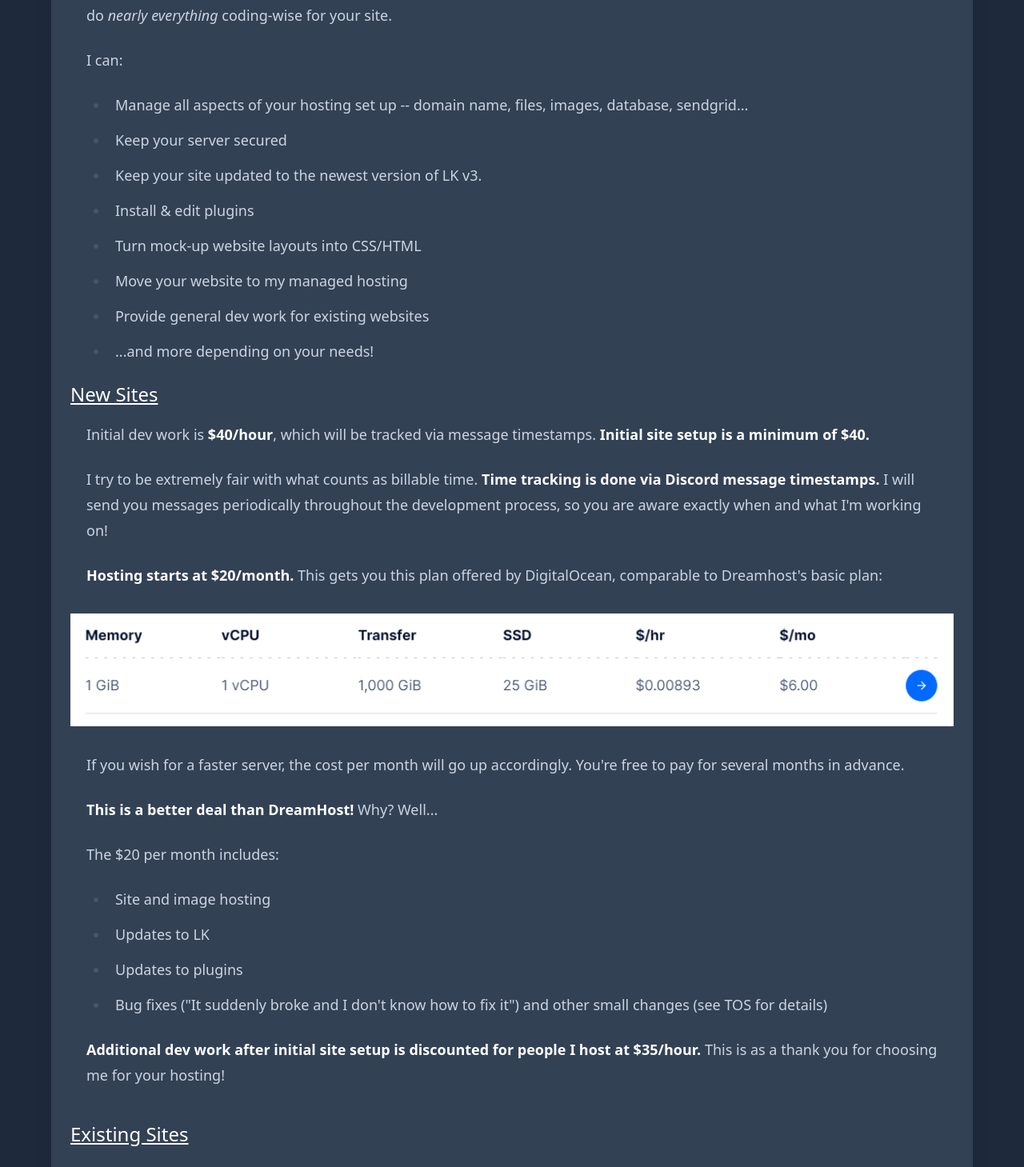
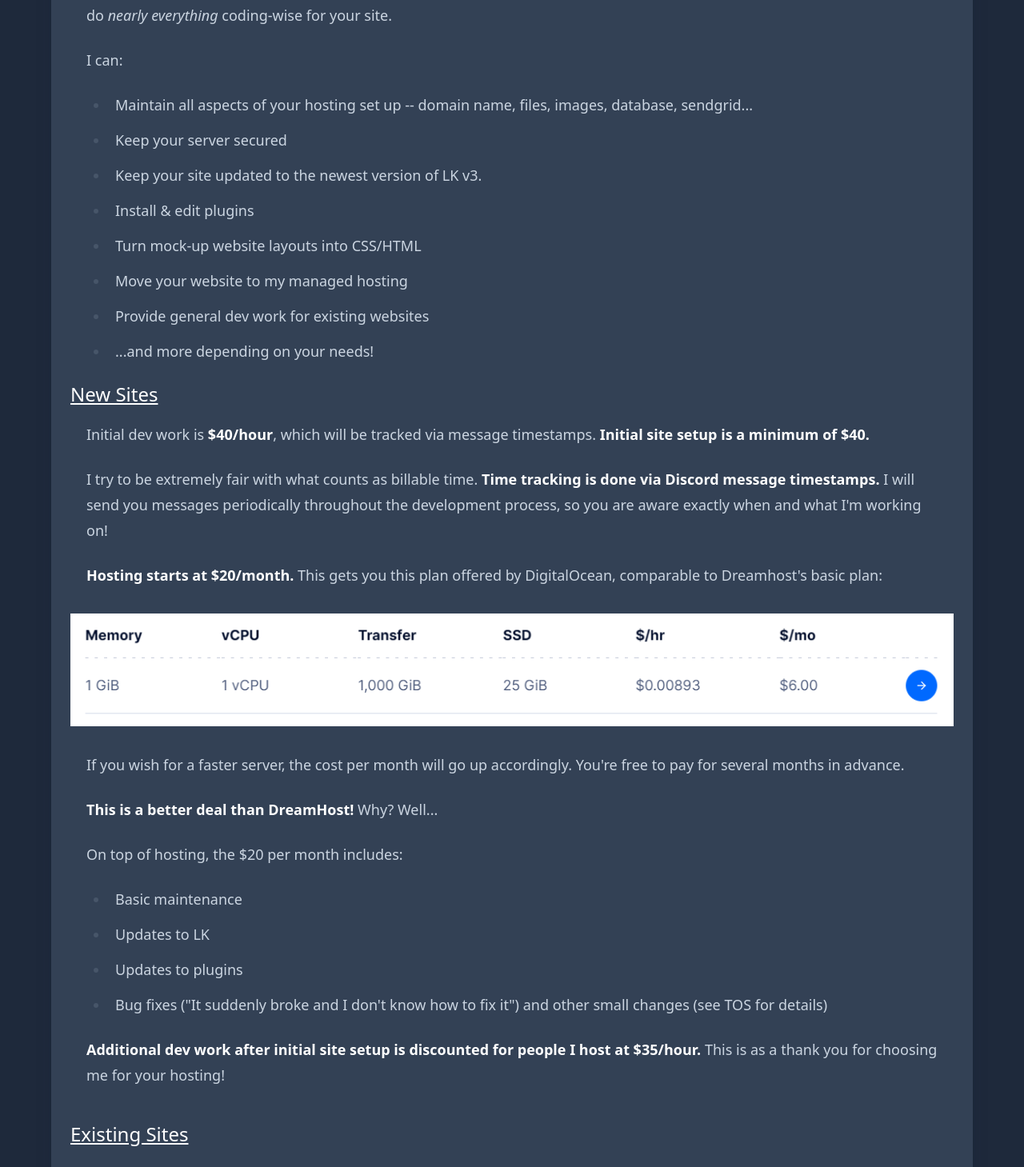
Before and after one commit to perappu/perappu-blog, a Next.js app: page /commission/lorekeeper in a window 1280 px wide. Shown: the part 486-1945 px from the top of the page at 80% size. Built offline with nearby package versions, Linux system fonts and the light colour scheme.

Commit message:
rewording LK tos

```diff
--- a/app/commission/lorekeeper/page.tsx
+++ b/app/commission/lorekeeper/page.tsx
@@ -13,7 +13,7 @@ export default function LorekeeperCommissions() {
 
             <p className="mx-5">I can:</p>
                 <ul className="mx-5">
-                    <li>Manage all aspects of your hosting set up -- domain name, files, images, database, sendgrid...</li>
+                    <li>Maintain all aspects of your hosting set up -- domain name, files, images, database, sendgrid...</li>
                     <li>Keep your server secured</li>
                     <li>Keep your site updated to the newest version of LK v3.</li>
                     <li>Install & edit plugins</li>
@@ -34,9 +34,9 @@ export default function LorekeeperCommissions() {
             <p className="mx-5">If you wish for a faster server, the cost per month will go up accordingly. You&apos;re free to pay for several months in advance.</p>
 
             <p className="mx-5"><strong>This is a better deal than DreamHost!</strong> Why? Well...</p>
-            <p className="mx-5">The $20 per month includes:</p>
+            <p className="mx-5">On top of hosting, the $20 per month includes:</p>
                 <ul className="mx-5">
-                    <li>Site and image hosting</li>
+                    <li>Basic maintenance</li>
                     <li>Updates to LK</li>
                     <li>Updates to plugins</li>
                     <li>Bug fixes (&quot;It suddenly broke and I don&apos;t know how to fix it&quot;) and other small changes (see TOS for details)</li>
@@ -65,15 +65,16 @@ export default function LorekeeperCommissions() {
             </ul>
             <h4>Payment</h4>
             <ul className="mx-5">
-                <li>The initial $40 for all services is paid upfront. An invoice for hourly charges will be delivered after the work is completed. The site will be turned on and code delivered after that invoice has been paid.</li>
-                <li>Hosting payment has a 15 day grace period. If you do not pay before the 15th of the month, your site will be turned off until paid.</li>
-                <li>Hosting payment can be set up as a paypal/stripe subscription if preferred.</li>
-                <li>You may pay for multiple months in advance. However, I do not offer discounts at this time.</li>
+                <li>An invoice for hourly charges will be delivered after the work is completed. The site will be turned on and code delivered after that invoice has been paid.</li>
+                <li>I can work on a commission&sol;per-project basis instead of hourly for general dev work, but please be aware that it will not provide a discount.</li>
                 <li>Payment may be done via Paypal or Stripe.</li>
             </ul>
             <h4>Hosting Details</h4>
             <ul className="mx-5">
                 <li>I can work with other hosting options (such as DreamHost), but I can not provide support past initial set up.</li>
+                <li>Hosting payment has a 15 day grace period. If you do not pay before the 15th of the month, your site will be turned off until paid.</li>
+                <li>Hosting payment can be set up as a paypal/stripe subscription if preferred.</li>
+                <li>You may pay for multiple months in advance. However, I do not offer discounts at this time.</li>
                 <li>Bug fixes or changes that can be made in 10m or less (typically UI changes) are covered by your $20 monthly charge. To prevent overworking myself, frequent small changes will incur additional dev time at your discounted $35/hour rate. I&apos;ll let you know as soon as we approach that amount -- there will be no surprises.</li>
                 <li>Domain names <i>for people I host</i> will be purchased via Namecheap and managed on my own account for ease. It&apos;s also a separate purchase from what I charge for dev work -- expect to pay about $20/year. There&apos;s a legally required 60 day period before we can transfer the domain, but after that timeframe you can manage it yourself if you would prefer. If I am not hosting your site, you are responsible for your own domain.</li>
                 <li>Your website&apos;s code will be available via a private GitHub repository at any time.</li>
```
